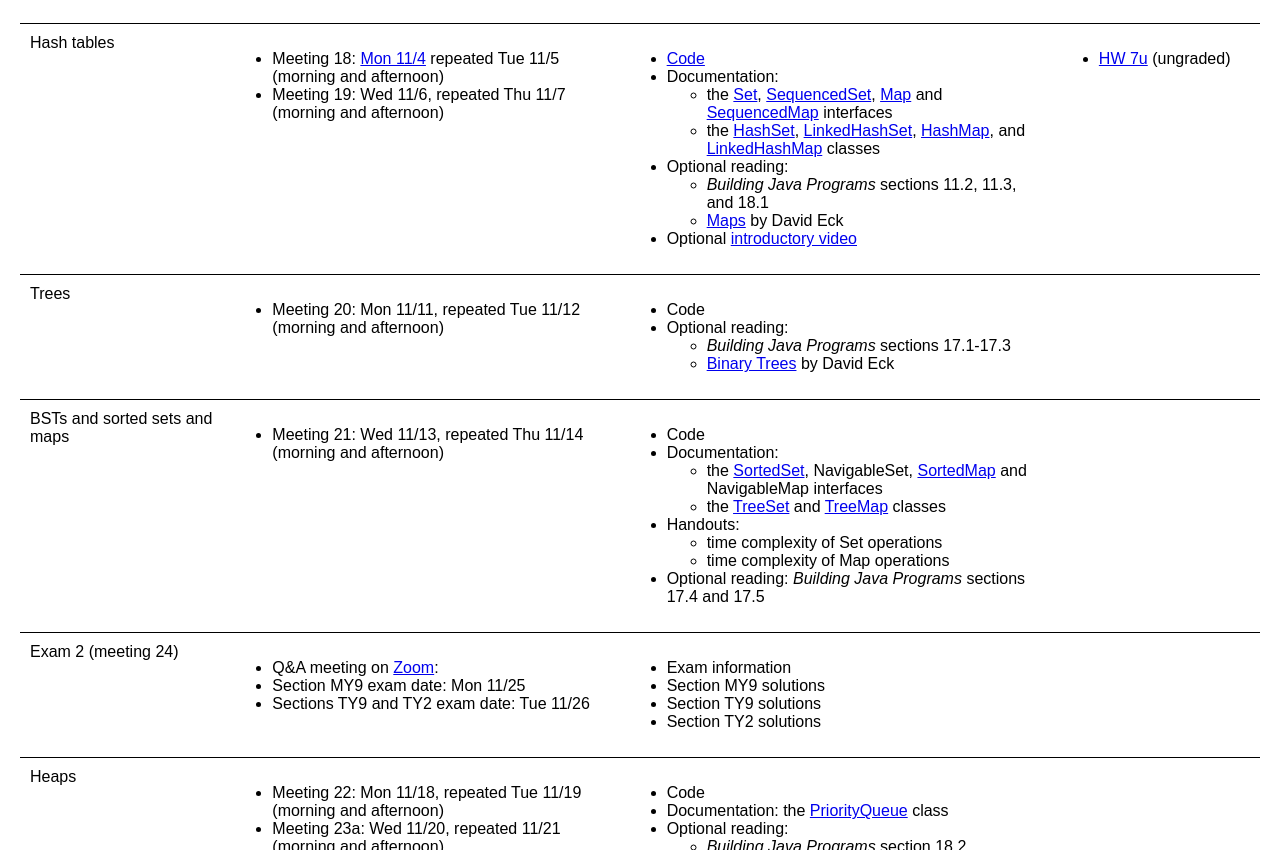
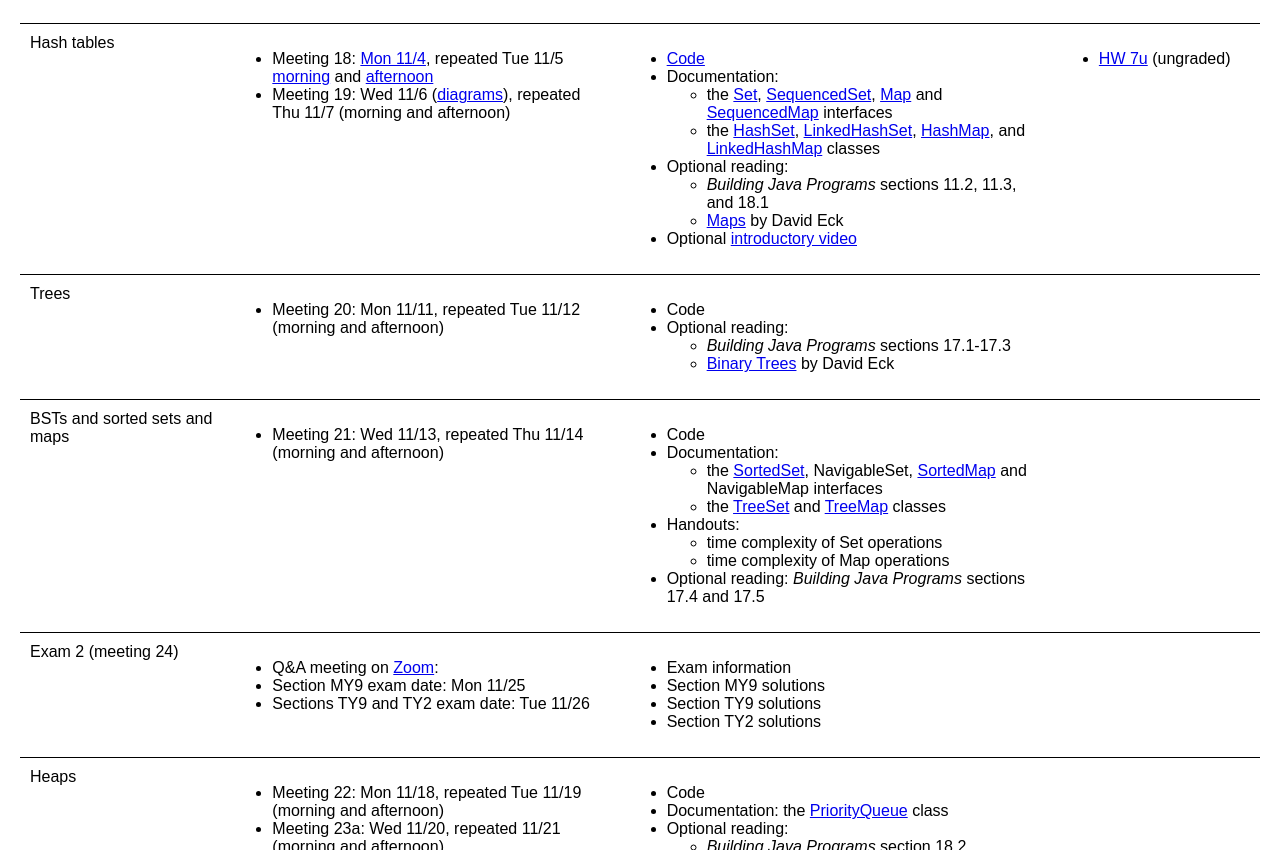
Before and after one commit to cisc3130fa24/cisc3130fa24.github.io, a plain HTML site: page index.html in a window 1280 px wide. Shown: the part 3160-4010 px from the top of the page. Drawn offline with Linux system fonts and the light colour scheme.

```diff
--- a/index.html
+++ b/index.html
@@ -567,8 +567,9 @@
         <td>Hash tables</td>
         <td>
             <ul>
-                <li>Meeting 18: <a href="https://brooklyn-cuny-edu.zoom.us/rec/share/JDrmfVIm4F1_n4imRuomThaBPBA1XSOQon1xv4UtOef8XsGRLXPkuiZT0f8D-0Qe.B5bT7IN45O97rro_">Mon 11/4</a> repeated Tue 11/5 (morning and afternoon)</li>
-                <li>Meeting 19: Wed 11/6, repeated Thu 11/7 (morning and afternoon)</li>
+                <li>Meeting 18: <a href="https://brooklyn-cuny-edu.zoom.us/rec/share/JDrmfVIm4F1_n4imRuomThaBPBA1XSOQon1xv4UtOef8XsGRLXPkuiZT0f8D-0Qe.B5bT7IN45O97rro_">Mon 11/4</a>, repeated Tue 11/5 <a href="https://brooklyn-cuny-edu.zoom.us/rec/share/iqVBiB_Tec8rrGObSznIafOSJvlgUnLSLF7LiCYems9DSDAShxzT7U-uy-lFF3lB.ndQQ7hE_-8bJ88EB">morning</a> and <a href="https://brooklyn-cuny-edu.zoom.us/rec/share/K6mu67UlQNRcISRaYju6aVDyE7v3RyjeeKxOsIbyIkZHUOMffWAGRpnLmL94AFhs.AyNssYa1U--Yw7-y">afternoon</a></li>
+                <li>Meeting 19: Wed 11/6 (<a href="https://excalidraw.com/#json=QtXOfGdXNhOjHGJnsJ3OJ,CH4UkXRWS-LhDlPFyv3HVw
+                    ">diagrams</a>), repeated Thu 11/7 (morning and afternoon)</li>
                 <!-- <li>Q&A meeting on <a href="https://brooklyn-cuny-edu.zoom.us/j/84220772223?pwd=PVzzfw11NxszT65hbzr2Io2l8rsP5n.1">Zoom</a>: </li> -->
             </ul>
         </td>
```
Also changed, not shown: exams/exam1/MWsolutions.txt.
